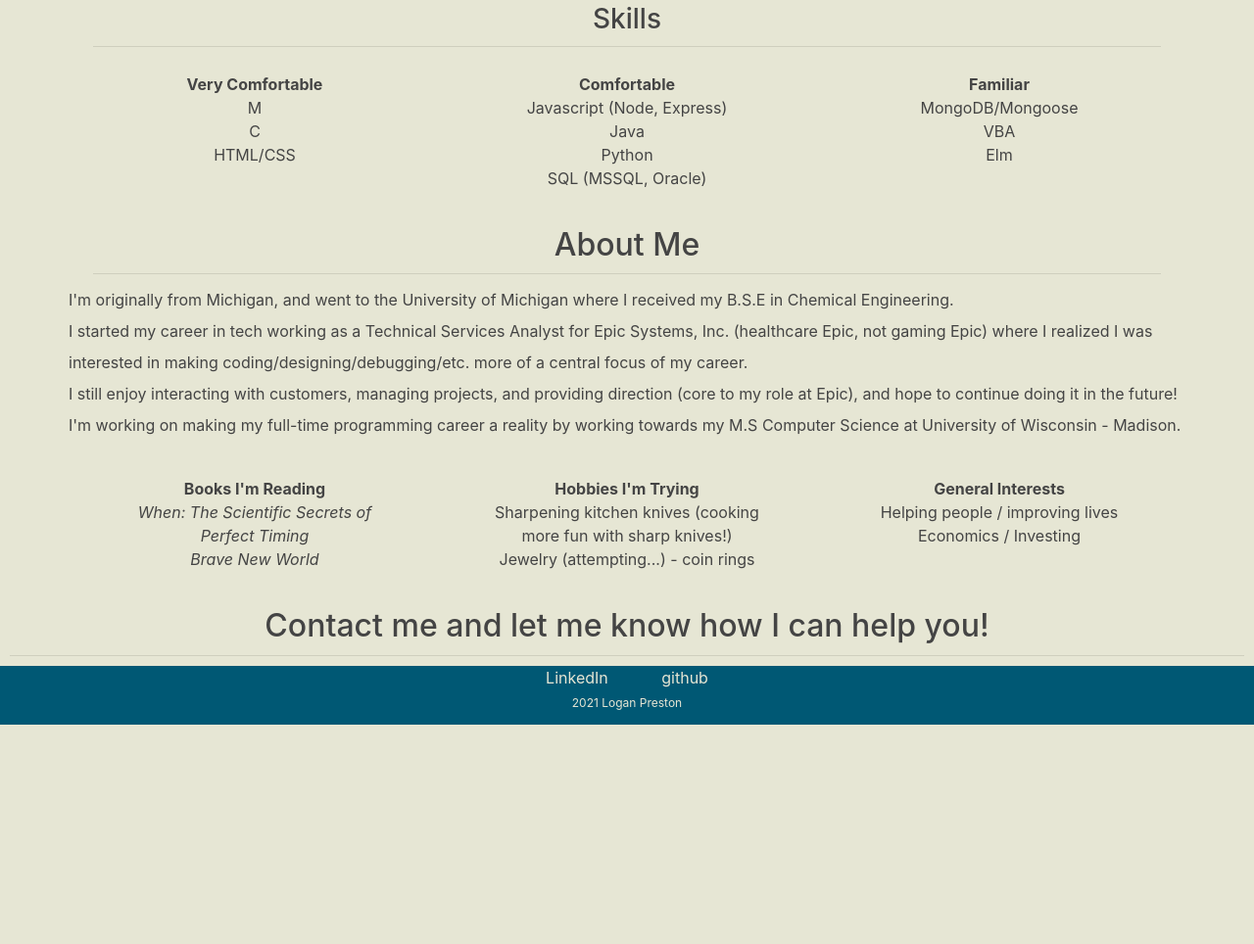
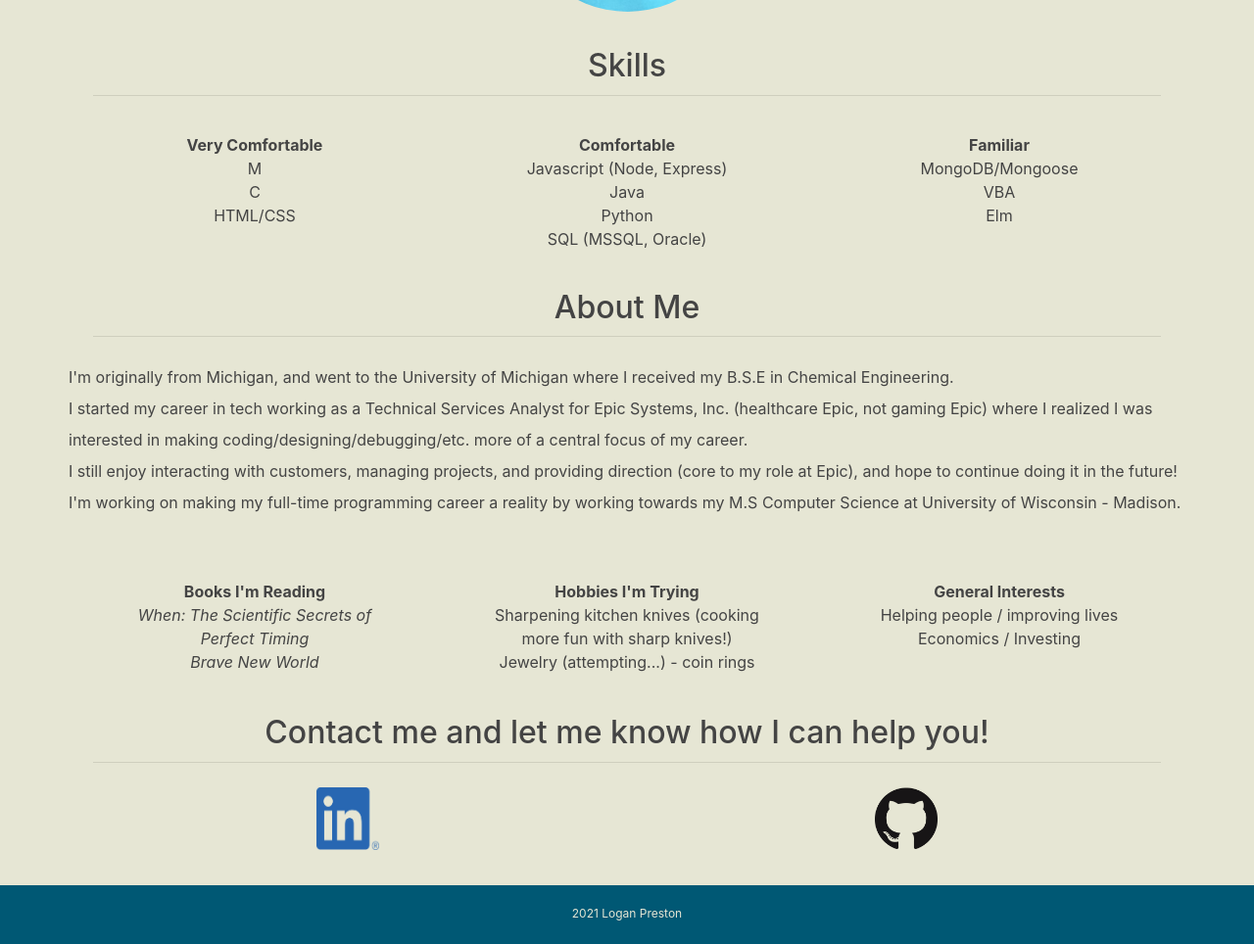
Before and after one commit to LoganPreston/Website-Static, a plain HTML site: page index.html in a window 1280 px wide. Shown: the part 457-1421 px from the top of the page at 98% size. Before the commit the page ends 1197 px from the top, so only its background shows below. Drawn offline with nearby package versions, Linux system fonts and the light colour scheme.

Commit message:
add logos and remove from footer. Fix broken part so autoformat works. Update CSS and format

```diff
--- a/index.html
+++ b/index.html
@@ -26,10 +26,19 @@
         </div>
         <ul class="nav navbar-nav navbar-right">
           <li class="nav-item dropdown">
-            <button class="btn-dropdown" onmouseover="dropdownShow()" onmouseout="dropdownHide()">
+            <button
+              class="btn-dropdown"
+              onmouseover="dropdownShow()"
+              onmouseout="dropdownHide()"
+            >
               Projects
             </button>
-            <div id="dropdown-menu" class="dropdown-content" onmouseover="dropdownShow()" onmouseout="dropdownHide()">
+            <div
+              id="dropdown-menu"
+              class="dropdown-content"
+              onmouseover="dropdownShow()"
+              onmouseout="dropdownHide()"
+            >
               <a
                 class="dropdown-item"
                 href="https://mysterious-temple-31169.herokuapp.com"
@@ -87,26 +96,24 @@
       </div>
     </div>
     <hr class="hidden" />
+    <!--BROKEN PART BELOW-->
     <!--New skills section-->
     <div class="container">
-      <h3>Skills</h3>
+      <h2>Skills</h2>
       <hr />
       <!--Even col setup-->
       <div class="row">
         <!--Left skillblock-->
         <div class="col-md">
-              <p class="skillBlock">
           <ul class="skillList">
             <strong>Very Comfortable</strong>
             <li>M</li>
             <li>C</li>
             <li>HTML/CSS</li>
           </ul>
-              </p>
         </div>
         <!--middle skillblock-->
         <div class="col-md">
-            <p class="skillBlock">
           <ul class="skillList">
             <strong>Comfortable</strong>
             <li>Javascript (Node, Express)</li>
@@ -114,22 +121,20 @@
             <li>Python</li>
             <li>SQL (MSSQL, Oracle)</li>
           </ul>
-            </p>
         </div>
         <!--Right skillblock-->
         <div class="col-md">
-            <p class="skillBlock">
           <ul class="skillList">
             <strong>Familiar</strong>
             <li>MongoDB/Mongoose</li>
             <li>VBA</li>
             <li>Elm</li>
           </ul>
-            </p>
         </div>
       </div>
     </div>
     <hr class="hidden" />
+    <!--BROKEN PART ABOVE-->
     <!--About me section-->
     <h2>About Me</h2>
     <div class="container">
@@ -169,7 +174,9 @@
         <div class="col-md">
           <ul class="skillList">
             <strong>Hobbies I'm Trying</strong>
-            <li>Sharpening kitchen knives (cooking more fun with sharp knives!)</li>
+            <li>
+              Sharpening kitchen knives (cooking more fun with sharp knives!)
+            </li>
             <li>Jewelry (attempting...) - coin rings</li>
           </ul>
         </div>
@@ -186,7 +193,32 @@
     <!--Contact me section-->
     <hr class="hidden" />
     <h2>Contact me and let me know how I can help you!</h2>
+
+    <div class="container">
       <hr />
+      <!--two col setup-->
+      <div class="row">
+        <div class="col-md">
+          <a href="https://www.linkedin.com/in/logan-preston-032032101">
+            <img
+              src="public/images/LinkedIn-Logos/LI-In-Bug.png"
+              alt="linkedin logo"
+              class="icon"
+            />
+          </a>
+        </div>
+        <div class="col-md">
+          <a href="https://github.com/LoganPreston">
+            <img
+              src="public/images/GitHub-Logos/PNG/GitHub-Mark-120px-plus.png"
+              alt="github logo"
+              class="icon"
+            />
+          </a>
+        </div>
+      </div>
+    </div>
+    <hr class="hidden" />
   </body>
   <!--footer, load JS and add some links-->
   <footer>
@@ -195,10 +227,12 @@
     <!--actual footer-->
     <div class="footer-padding">
       <div class="footer">
+        <!--
         <a href="https://www.linkedin.com/in/logan-preston-032032101"
           >LinkedIn</a
         >
         <a href="https://github.com/LoganPreston">github</a>
+        -->
         <p class="name" id="nameAndDate">
           <script>
             getYear();
--- a/public/css/styles.css
+++ b/public/css/styles.css
@@ -1,8 +1,8 @@
-:root{
-  --mainColor: #005874;/* #206a5d;*/
-  --secondaryColor: #ffbe00;/*#81b214;*/
+:root {
+  --mainColor: #005874; /* #206a5d;*/
+  --secondaryColor: #ffbe00; /*#81b214;*/
   --accentColor: #1c819e; /* #bfdcae;*/
-  --bkgColor:#e6e6d4; /* #f1f1e8;*/
+  --bkgColor: #e6e6d4; /* #f1f1e8;*/
 }
 /*off white background and off-black base text*/
 body {
@@ -15,8 +15,8 @@ label {
   padding: 5px;
 }
 
-hr{
-    margin:10px;
+hr {
+  margin: 10px 10px 25px;
 }
 
 /*top nav bar*/
@@ -158,90 +158,101 @@ a:focus {
   font-size: 16px;
 }
 
-.form-submit{
+.form-submit {
   text-align: left;
 }
 
-.msgContent{
+.msgContent {
   border-radius: 5px;
   margin-bottom: 25px;
 }
 
-.msgContact{
+.msgContact {
   border-radius: 5px;
-    display:inline;
+  display: inline;
   max-width: 470px;
 }
 
-.topLeft{
-    margin:0px 25px 25px 0px ;
+.topLeft {
+  margin: 0px 25px 25px 0px;
 }
 
-.topRight{
-    margin:0px 0px 25px ;
+.topRight {
+  margin: 0px 0px 25px;
 }
 
-.msgCheck{
+.msgCheck {
   border-radius: 5px;
   max-width: 470px;
   margin: 25px 0px;
   align-content: left;
 }
 
-.error{
-    color:red;
+.error {
+  color: red;
 }
 
-.imgBlock{
+.imgBlock {
   max-width: 50%;
   display: inline;
 }
 
-.textBlock{
+.textBlock {
   position: relative;
-    top:10%;
+  top: 10%;
 }
 
-.medRound{
+.medRound {
   width: 180px;
   height: 120px;
   border-radius: 5%;
-    margin:10px
-
+  margin: 10px;
 }
 
-.profilePic{
-    height:225px;
-    width:225px;
+.profilePic {
+  height: 225px;
+  width: 225px;
   border-radius: 50%;
-
 }
 
-.hidden{
+.hidden {
   visibility: hidden;
 }
 
-.skillBlock{
+.skillBlock {
   position: relative;
-    top:10%;
+  top: 10%;
   align-content: center;
 }
 
-.skillList{
-    text-align:center;
+.skillList {
+  position: relative;
+  top: 10%;
+  text-align: center;
   padding: 0px 35px;
 }
 
-.skillList li{
+.skillList li {
   list-style-type: none;
   margin: 0px;
 }
 
-.align-left{
+.align-left {
   text-align: left;
-    line-height:2em;
+  line-height: 2em;
 }
 
 ul li::before {
   content: "\200B";
 }
+
+.icon {
+  height: 64px;
+  width: 64px;
+}
+
+.name{
+  position: relative;
+  top: 25%;
+
+}
```
Also changed, not shown: public/images/GitHub-Logos/GitHub_Logo.png (added), public/images/GitHub-Logos/GitHub_Logo_White.png (added), public/images/GitHub-Logos/PNG/GitHub-Mark-120px-plus.png (added), public/images/GitHub-Logos/PNG/GitHub-Mark-32px.png (added), public/images/GitHub-Logos/PNG/GitHub-Mark-64px.png (added), public/images/GitHub-Logos/PNG/GitHub-Mark-Light-120px-plus.png (added), public/images/GitHub-Logos/PNG/GitHub-Mark-Light-32px.png (added), public/images/GitHub-Logos/PNG/GitHub-Mark-Light-64px.png (added), public/images/GitHub-Logos/README.txt (added), public/images/LinkedIn-Logos/LI-In-Bug.png (added), public/images/LinkedIn-Logos/LI-Logo.png (added), 7 other files. Lines whose indentation alone changed are shown as unchanged.
